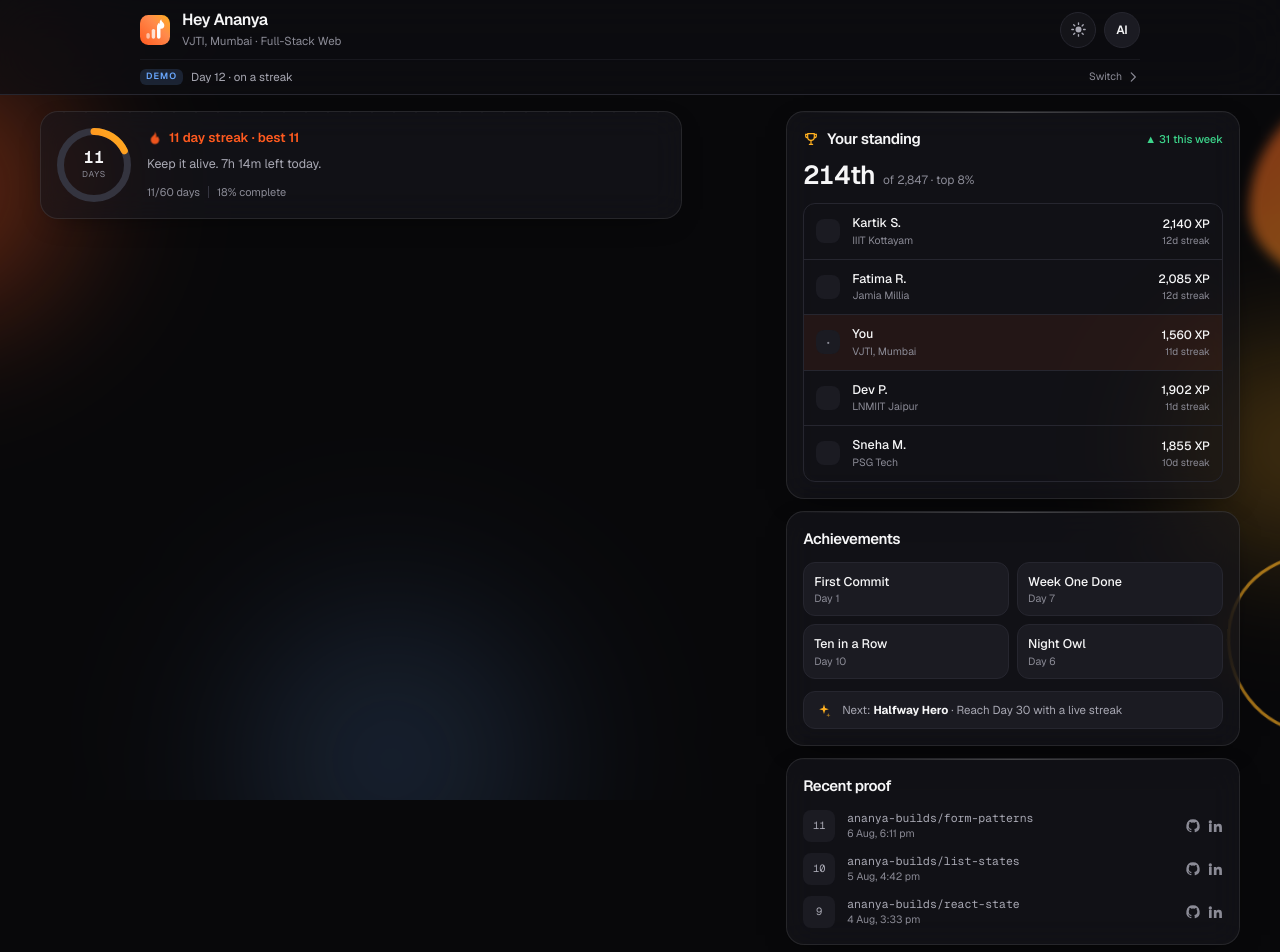
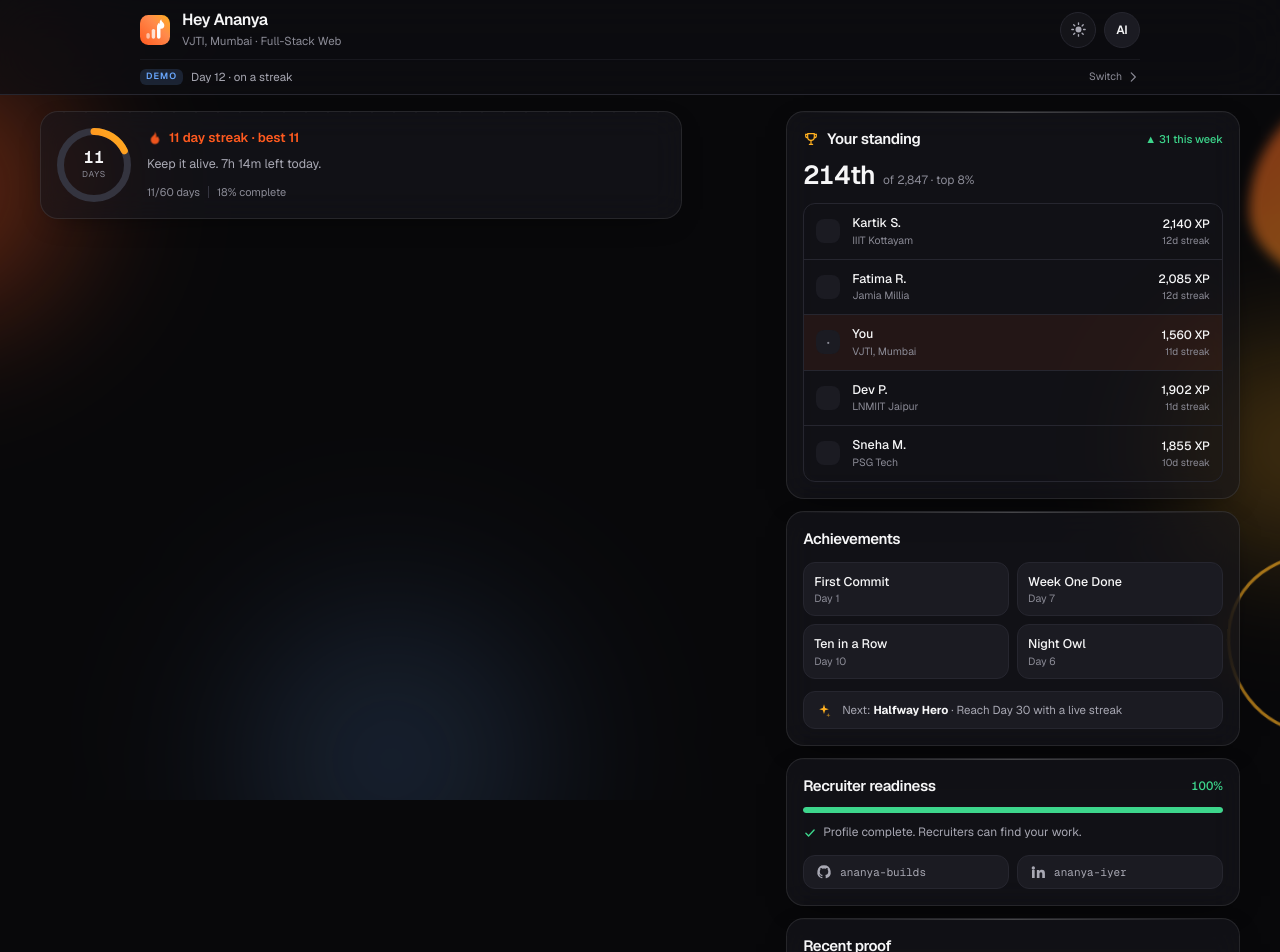
Before and after one commit to dhruvsoran/Dhruv-Vicodathon-abtalks, a Next.js app: page /dashboard in a window 1280 px wide. Shown: the top 952 px of the page. Built offline with nearby package versions, Linux system fonts and the light colour scheme.

Commit message:
Always render profile section so the Profile tab is never a dead link
The section was conditional on having missing profile fields, so on the
default persona (complete profile) the Profile tab anchored to nothing.
Now always rendered, with a complete state showing the linked accounts.

```diff
--- a/src/components/dashboard.tsx
+++ b/src/components/dashboard.tsx
@@ -518,29 +518,66 @@ export default function Dashboard() {
             </div>
           </section>
 
-          {profileMissing.length > 0 && (
+          {/* Always rendered: the Profile tab anchors here, so hiding the
+              section when a profile is complete would leave a dead link. */}
           <section id="profile" className="shell mt-3 scroll-mt-4 md:mx-0 md:max-w-none md:px-0">
             <div className="card p-4">
               <div className="flex items-center justify-between">
                 <h2 className="text-[15px] font-semibold">Recruiter readiness</h2>
-                  <span className="text-[12px] font-medium text-gold">{profileScore}%</span>
+                <span
+                  className={`tnum text-[12px] font-medium ${
+                    profileMissing.length > 0 ? "text-gold" : "text-mint"
+                  }`}
+                >
+                  {profileScore}%
+                </span>
               </div>
               <div className="mt-2.5 h-1.5 overflow-hidden rounded-full bg-line-2">
-                  <div className="h-full rounded-full ember-fill" style={{ width: `${profileScore}%` }} />
+                <div
+                  className={`h-full rounded-full ${
+                    profileMissing.length > 0 ? "ember-fill" : "bg-mint"
+                  }`}
+                  style={{ width: `${profileScore}%` }}
+                />
               </div>
+
+              {profileMissing.length > 0 ? (
+                <>
                   <p className="mt-2.5 text-[12px] leading-relaxed text-muted">
                     Your work is only findable if your profile is. Missing:{" "}
                     {profileMissing.join(", ")}.
                   </p>
                   <button
                     type="button"
-                  className="tap focusring mt-3 w-full rounded-xl border border-line bg-surface-2 py-2.5 text-[12.5px] font-medium"
+                    className="tap focusring press mt-3 w-full rounded-xl border border-line bg-surface-2 py-2.5 text-[12.5px] font-medium"
                   >
                     Complete profile ({profileMissing.length} left)
                   </button>
+                </>
+              ) : (
+                <>
+                  <p className="mt-2.5 flex items-center gap-1.5 text-[12px] leading-relaxed text-muted">
+                    <CheckIcon className="h-3.5 w-3.5 shrink-0 text-mint" />
+                    Profile complete. Recruiters can find your work.
+                  </p>
+                  <div className="mt-3 grid grid-cols-2 gap-2">
+                    <div className="flex items-center gap-2 rounded-xl border border-line bg-surface-2 px-3 py-2">
+                      <GitHubIcon className="h-4 w-4 shrink-0 text-muted" />
+                      <span className="truncate font-mono text-[11px] text-muted">
+                        {persona.student.github}
+                      </span>
+                    </div>
+                    <div className="flex items-center gap-2 rounded-xl border border-line bg-surface-2 px-3 py-2">
+                      <LinkedInIcon className="h-4 w-4 shrink-0 text-muted" />
+                      <span className="truncate font-mono text-[11px] text-muted">
+                        {persona.student.linkedin}
+                      </span>
+                    </div>
+                  </div>
+                </>
+              )}
             </div>
           </section>
-          )}
 
           <section className="shell mt-3 md:mx-0 md:max-w-none md:px-0">
             <div className="card p-4">
```
Lines whose indentation alone changed are shown as unchanged.
